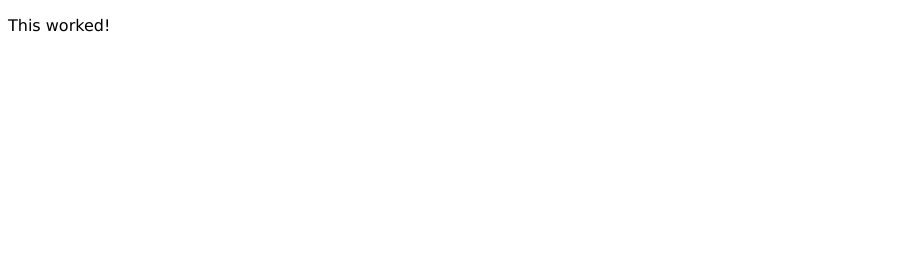
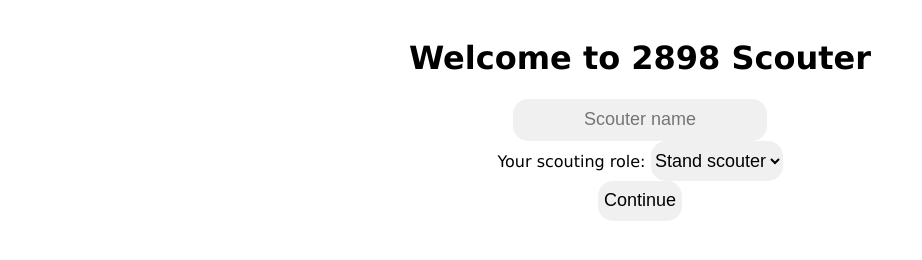
Before and after one commit to Ant-Throw-Pology/2898-scouter, a website with bundled scripts: page src/index.html in a window 1280 px wide. Shown: the whole page, without its empty margins (0-922 px from the left). Built offline with nearby package versions, Linux system fonts and the light colour scheme.

Commit message:
Add sign in page

```diff
--- a/src/index.css
+++ b/src/index.css
@@ -1,3 +1,32 @@
 body {
     font-family: 'Lucida Sans', 'Lucida Sans Regular', 'Lucida Grande', 'Lucida Sans Unicode', Geneva, Verdana, sans-serif;
 }
+
+#scouter-id {
+    margin-left: auto;
+    margin-right: auto;
+    text-align: center;
+    padding: 10px;
+}
+
+input[type=text], select, button {
+    background-color: rgb(240,240,240);
+    border-style: none;
+    border-radius: 15px;
+    font-size: 18px;
+    text-align: center;
+    height: 40px;
+}
+
+input[type=text]:hover, select:hover, button:hover {
+    background-color: rgb(220,220,220);
+}
+
+button:active {
+    background-color: rgb(200,200,200);
+}
+
+input[type=text]{
+    outline:none;
+    min-width: 250px;
+}
--- a/src/index.html
+++ b/src/index.html
@@ -7,7 +7,17 @@
         <link rel="stylesheet" href="index.css">
     </head>
     <body>
-        <p>This worked!</p>
+        <div id="scouter-id">
+            <h1>Welcome to 2898 Scouter</h1>
+            <input type="text" placeholder="Scouter name" id="s-name"><br>
+            <label for="scouter-role">Your scouting role:</label>
+            <select id="scouter-role" value="stand">
+                <option value="stand">Stand scouter</option>
+                <option value="pit">Pit scouter</option>
+            </select>
+            <br>
+            <button id="sid-continue">Continue</button>
+        </div>
         <script src="index.js"></script>
     </body>
 </html>
--- a/src/index.ts
+++ b/src/index.ts
@@ -1,2 +1,13 @@
 import "./index.html" with {type: "asset"};
 import "./index.css" with {type: "asset"};
+
+document.getElementById("sid-continue")!.addEventListener("click", () => {
+    let role = (document.getElementById("scouter-role") as HTMLSelectElement).value;
+    if (role === "pit") {
+        alert("Pit scouter mode is currently unavailable.");
+    }
+
+    else {
+        alert("You have entered stand scouting mode! This should do something (soon).");
+    }
+});
```
